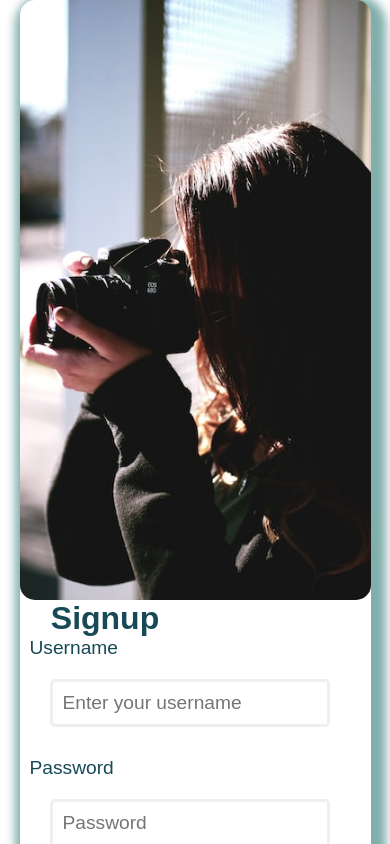
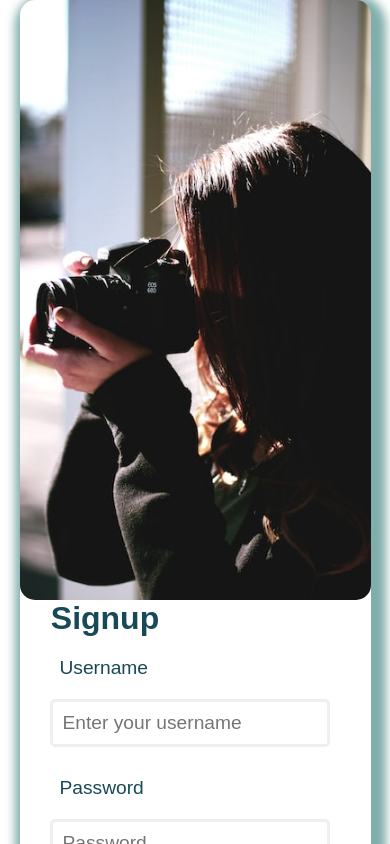
Before and after one commit to Birdie13-stack/drag-and-drop-gallery, a React (Create React App) app: page /sign-up in a window 390 px wide. Shown: the top 844 px of the page. Built offline with nearby package versions, Linux system fonts and the light colour scheme; a web font is replaced by a local one.

Commit message:
Updated UI

```diff
--- a/src/App.css
+++ b/src/App.css
@@ -231,7 +231,7 @@ input{
   }
 
   .login h1{
-    margin-right: 200px;
+    margin-bottom: 20px;
   }
 
   .login img{
@@ -242,8 +242,12 @@ input{
     width: 80%;
   }
 
+  label{
+    margin-left: 30px;
+  }
+
   .sign{
     margin-right: 200px;
-    text-align: center
+    text-align: center;
   }
 }
```
